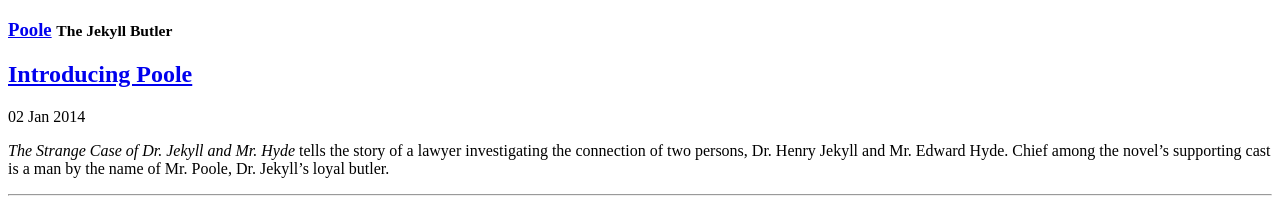
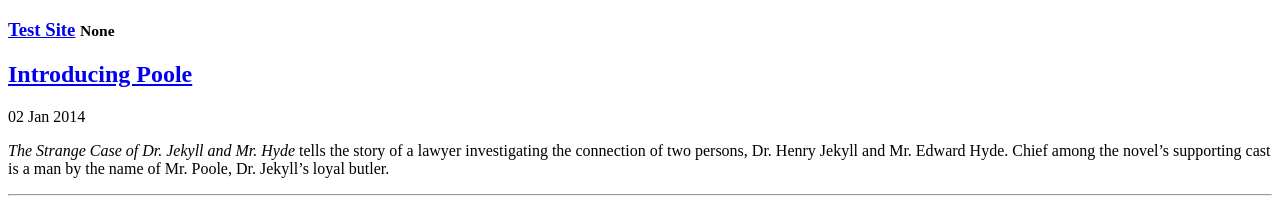
Before and after one commit to robrothedev/robrothedev.github.io, a Jekyll site: the page built from index.html, in a window 1280 px wide. Shown: the top 212 px of the page. Built offline with Jekyll 4.4.1, drawn with Linux system fonts in a browser that asks for light colours; the list of posts is cut into pages by our own code.

Commit message:
Updating

```diff
--- a/_config.yml
+++ b/_config.yml
@@ -3,9 +3,9 @@ permalink:        pretty
 relative_permalinks: true
 
 # Setup
-title:            Poole
-tagline:          The Jekyll Butler
-url:              http://getpoole.com
+title:            Test Site
+tagline:          None
+url:              http://robrothedev.github.io
 paginate:         1
 baseurl:          /
 author:
```
